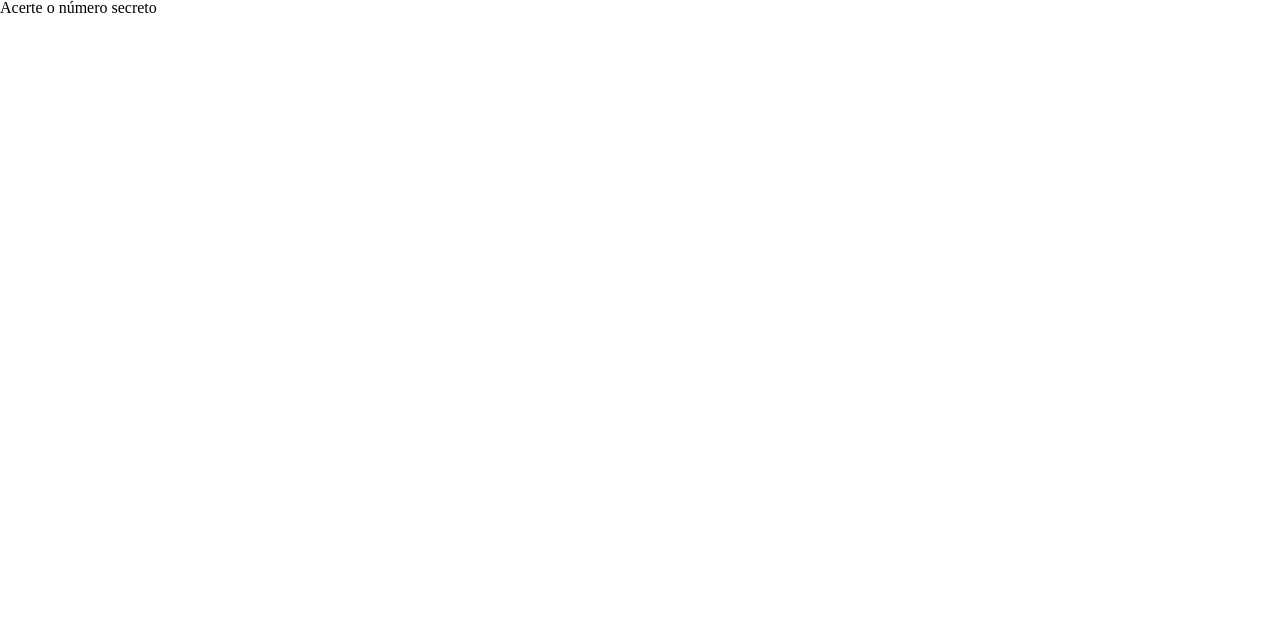
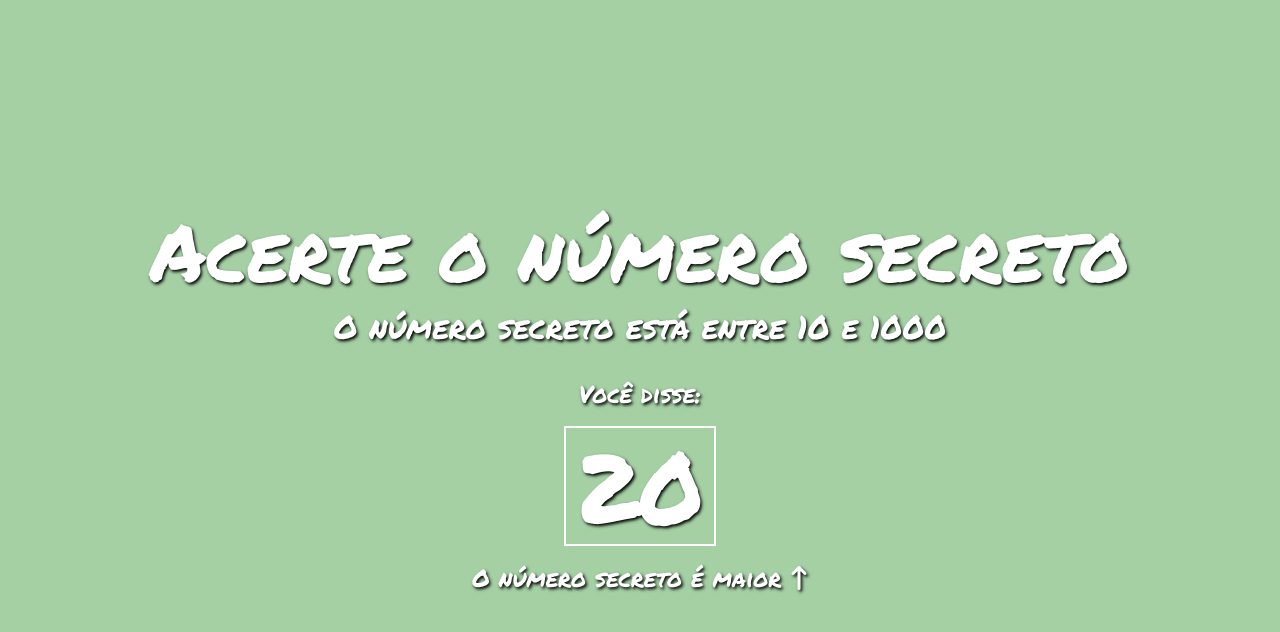
Before and after one commit to marc0sfernandes/adivinhar-numero-voice, a plain HTML site: page index.html in a window 1280 px wide. Drawn offline with nearby package versions, Linux system fonts and the light colour scheme.

Commit message:
criado a interface e estilizado

```diff
--- /dev/null
+++ b/app/sortearNumero.js
@@ -0,0 +1,16 @@
+const menorValor= 10;
+const maiorValor= 1000;
+const numeroSecreto = gerarNumeroAleatorio();
+
+
+function gerarNumeroAleatorio(){
+    return parseInt(Math.random()* maiorValor + 1)
+}
+
+console.log("Seu numero secreto é: "+numeroSecreto);
+
+const elementoMenorValor = document.getElementById("menor-valor");
+elementoMenorValor.innerHTML= menorValor;
+
+const elementoMaiorValor = document.getElementById("maior-valor");
+elementoMaiorValor.innerHTML= maiorValor;
--- a/index.html
+++ b/index.html
@@ -5,15 +5,25 @@
     <meta charset="UTF-8">
     <meta http-equiv="X-UA-Compatible" content="IE=edge">
     <meta name="viewport" content="width=device-width, initial-scale=1.0">
-    <link rel="stylesheet" href="style.css">
     <link rel="stylesheet" href="https://cdnjs.cloudflare.com/ajax/libs/meyer-reset/2.0/reset.min.css"
         integrity="sha512-NmLkDIU1C/C88wi324HBc+S2kLhi08PN5GDeUVVVC/BVt/9Izdsc9SVeVfA1UZbY3sHUlDSyRXhCzHfr6hmPPw=="
         crossorigin="anonymous" referrerpolicy="no-referrer" />
+    <link rel="stylesheet" href="https://cdnjs.cloudflare.com/ajax/libs/font-awesome/6.4.0/css/all.min.css"
+        integrity="sha512-iecdLmaskl7CVkqkXNQ/ZH/XLlvWZOJyj7Yy7tcenmpD1ypASozpmT/E0iPtmFIB46ZmdtAc9eNBvH0H/ZpiBw=="
+        crossorigin="anonymous" referrerpolicy="no-referrer" />
+    <link rel="stylesheet" href="style.css">
     <title>Adivinhar Numero- Voz</title>
 </head>
 
 <body>
     <h1>Acerte o número secreto</h1>
+    <h3>O número secreto está entre <span id="menor-valor">0</span> e <span id="maior-valor">100</span></h3>
+
+    <div id="chute" class="mensagem">
+        <div>Você disse:</div>
+        <span class="box">20</span>
+        <div>O número secreto é maior <i class="fa-sharp fa-solid fa-arrow-up-long"></i></div>
+    </div>
+    <script src="app/sortearNumero.js"></script>
 </body>
-
 </html>
--- a/style.css
+++ b/style.css
@@ -0,0 +1,43 @@
+@import url('https://fonts.googleapis.com/css2?family=Permanent+Marker&display=swap');
+
+:root {
+    --font-family: 'Permanent Marker', cursive;
+    --bg-color: #A4D0A4;
+    --primary-color: #ffffff;
+}
+
+body{
+    background-color: var(--bg-color);
+    color: var(--primary-color);
+    min-height: 100vh;
+    display: flex;
+    flex-direction: column;
+    align-items: center;
+    justify-content: center;
+    text-align: center;
+    margin: 0;
+    font-family: var(--font-family);
+    text-shadow: black 0.1em 0.1em 0.2em;
+}
+
+h1{
+    font-size: 5em;
+}
+
+h3 {
+    font-size: 2em;
+    margin-top: 20px;
+}
+
+.mensagem {
+    font-size: 1.5em;
+    margin-top: 40px;
+}
+
+.box{
+    border: 2px solid var(--primary-color);
+    display: inline-block;
+    font-size: 4em;
+    padding: 10px;
+    margin: 20px;
+}
```
